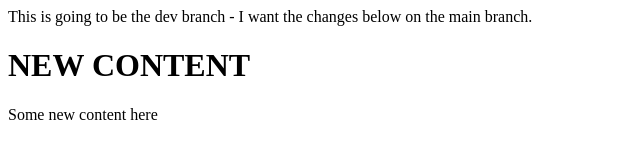
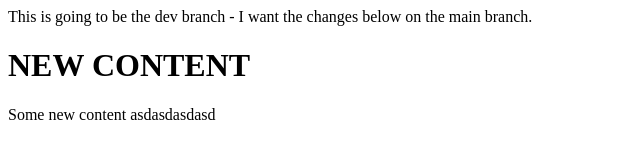
Before and after one commit to MorganTitsworth/Git-demo, a plain HTML site: page index.html in a window 1280 px wide. Shown: the full height of the page, 0-640 px from the left. Drawn offline with Linux system fonts and the light colour scheme.

Commit message:
Update index.html

```diff
--- a/index.html
+++ b/index.html
@@ -14,7 +14,7 @@
     <div class=".main">This is going to be the dev branch - I want the changes below on the main branch.</div>
     <div>
         <h1>NEW CONTENT</h1>
-        <p>Some new content here</p>
+        <p>Some new content asdasdasdasd</p>
     </div>
 </body>
 </html>
```
